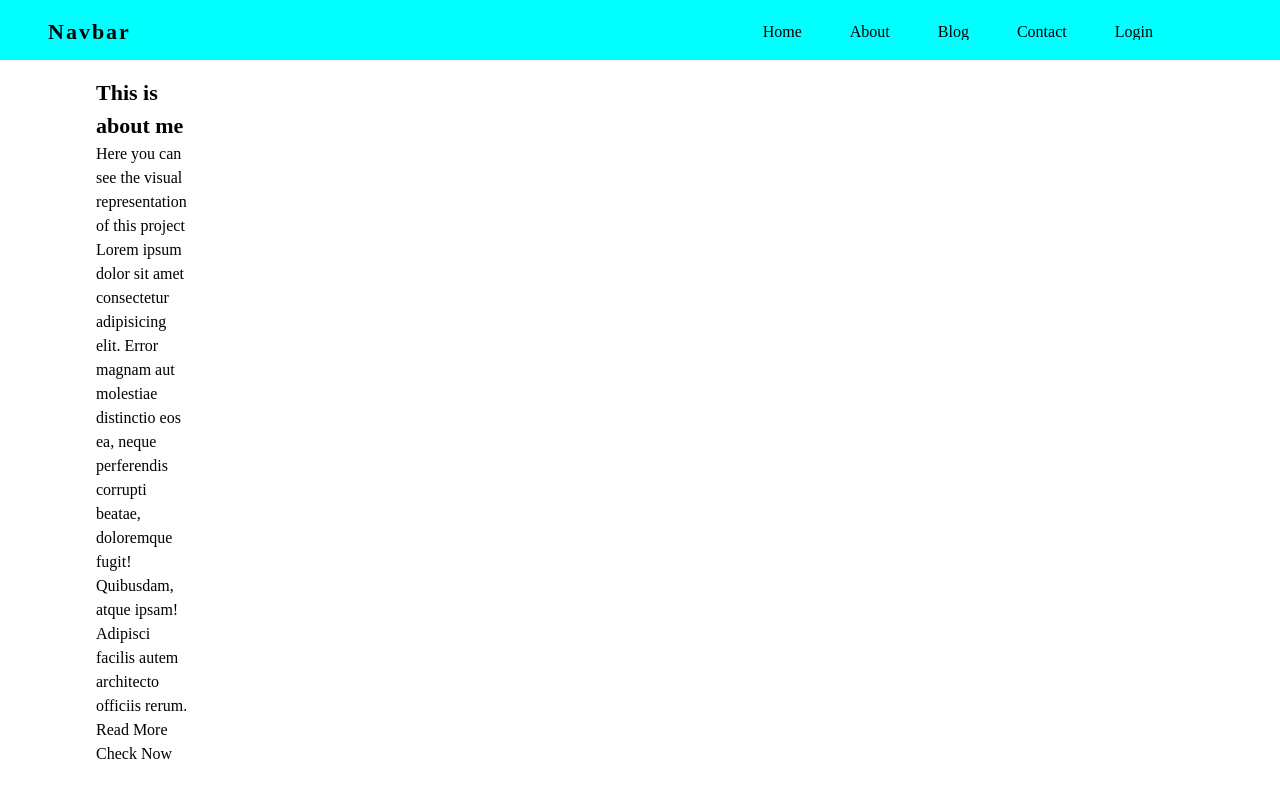
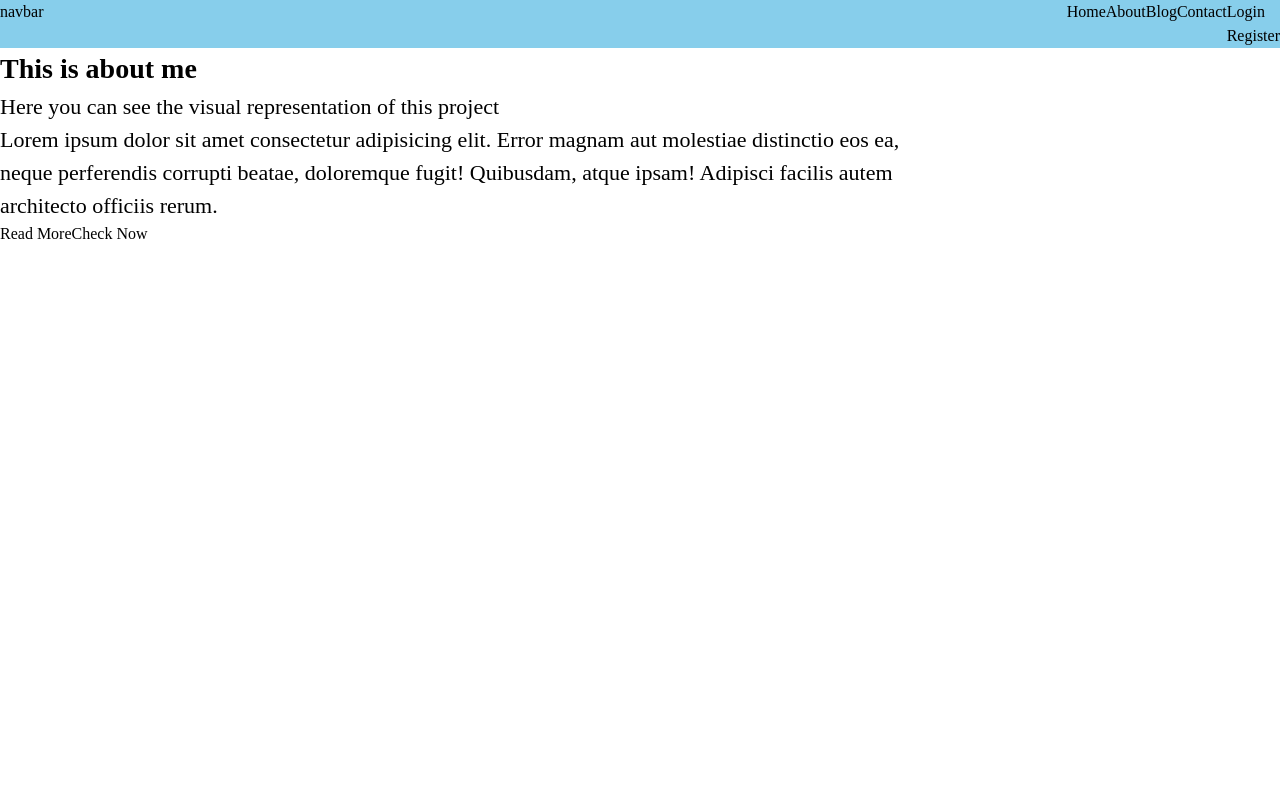
Before and after one commit to neelendrareddy9001/json_webtoken-authentication, a React (Create React App) app in the folder client/: page / in a window 1280 px wide. Shown: the top 798 px of the page. Built offline with nearby package versions, Linux system fonts and the light colour scheme.

Commit message:
syles are modified

```diff
--- a/client/src/App.css
+++ b/client/src/App.css
@@ -2,8 +2,8 @@
     overflow: hidden;
 }
 
-section {
-    margin: 40px 35px;
+nav {
+    background-color: skyblue;
 }
 
 @media screen and (max-width: 768px) {
--- a/client/src/Components/Header/Header.jsx
+++ b/client/src/Components/Header/Header.jsx
@@ -33,6 +33,7 @@ const Header = () => {
                 </li>
             </div>
         </ul>
+
         <div className='menu-icon'>
             <FiMenu size={24} onClick={handleMenu}/>
             <IoClose size={24} />
--- a/client/src/Components/Home/Home.jsx
+++ b/client/src/Components/Home/Home.jsx
@@ -4,7 +4,7 @@ import Img from '../../images/1.jpeg.jpg';
 const Home = () => {
   return (
     <section className="section-container">
-      <div className="home-container">
+      <div className="home-container flex justify-between w-full max-w-[1240px]">
         <div className="home">
           <h4 className="heading">This is about me</h4>
           <p>Here you can see the visual representation of this project</p>
--- a/client/src/index.css
+++ b/client/src/index.css
@@ -9,104 +9,43 @@
   font-family: 'Times New Roman', Times, serif;
   overflow: hidden;
 }
-.section-container {
-  margin: 0 auto;
-  padding: 40px;
-  max-width: 1280px;
-  min-width: 100vw;
+
+a {
+  text-decoration: none;
+}
+h1,h2,h3,h4 {
+  font-size: 28px;
+  font-weight: 700;
+}
+p {
+  font-size: 22px;
+  font-weight: 500;
 }
 
-.container {
-  max-width: 1280px;
-  margin: 0 auto;
-  height: calc(100vh - 60px);
-  background-color: yellow;
+.btn {
+  padding: 8px 20px;
+  color: whitesmoke;
+  background-color: palegreen;
+  border-radius: 50px;
+  font-size: 22px;
+  font-weight: 700;
+  letter-spacing: 2px;
+  box-shadow: 0px 0px 8px rgba(0,0,0,0.3);
+  transition: all 0.4s ease-out;
+}
+.btn:hover {
+  background-color: transparent;
+  border: 2px solid palegreen;
+  color: black;
 }
 
-.logo {
-  font-size: 43px;
-  letter-spacing: 2px;
-  font-weight: bolder;
-}
-nav {
-  width: 100vw;
-  height: 60px;
-  background-color: aqua;
-  padding: 1.25rem 3rem;
+ul li {
+  list-style: none;
 }
 
-
-
-.logo {
-  text-transform:capitalize;
-  font-size: 22px;
-  margin-top: -5px;
-
-}
-
-ul {
-  padding-right: 40px;
-
-}
-ul li {
-   padding: 0px 1.5rem;
-   display: none;
-}
-ul li a {
-  font-size: 16px;
-}
-
-ul li:hover,
-ul li::before {
-  content: '';
-  margin-bottom: 8px;
-  max-width: 120px;
-  color: green;
-  line-height: 4px;
-  transition: all 0.4s ease-in;
-}
-
-.menu_hover {
-  width: 100%;
-  color: red;
-  line-height: 4px;
-}
-
-
-
-/* Home */
-.home-container {
+.container-flex {
   display: flex;
   justify-content: space-between;
   align-items: center;
-  gap: 40px;
-  flex-basis: 50%;
-  padding: 0 32px;
+  flex-wrap: wrap;
 }
-.home h4 {
-  font-size: 22px;
-  font-weight: bolder;
-  display: block;
-}
-
-.section-container {
-  height: 100vh;
-  width: 100vw;
-  margin: auto;
-  padding: 1rem 4rem;
-}
-.heading {
-  padding: 20px auto;
-}
-.img-container {
-  height: 450px;
-  width: 600px;
-}
-.img-container img {
-  width: 100%;
-  height: 100%;
-
-}
-.home-container {
-  max-width: 200px;
-}
```
